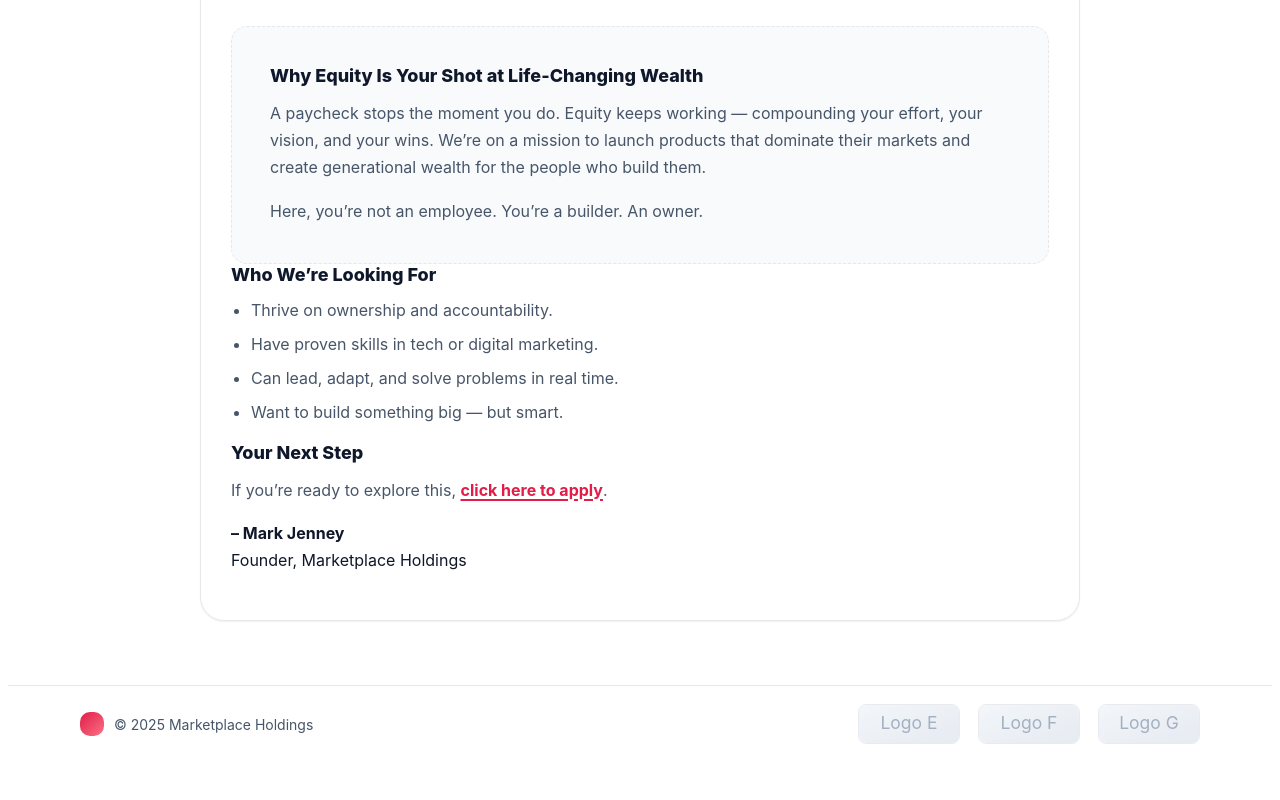
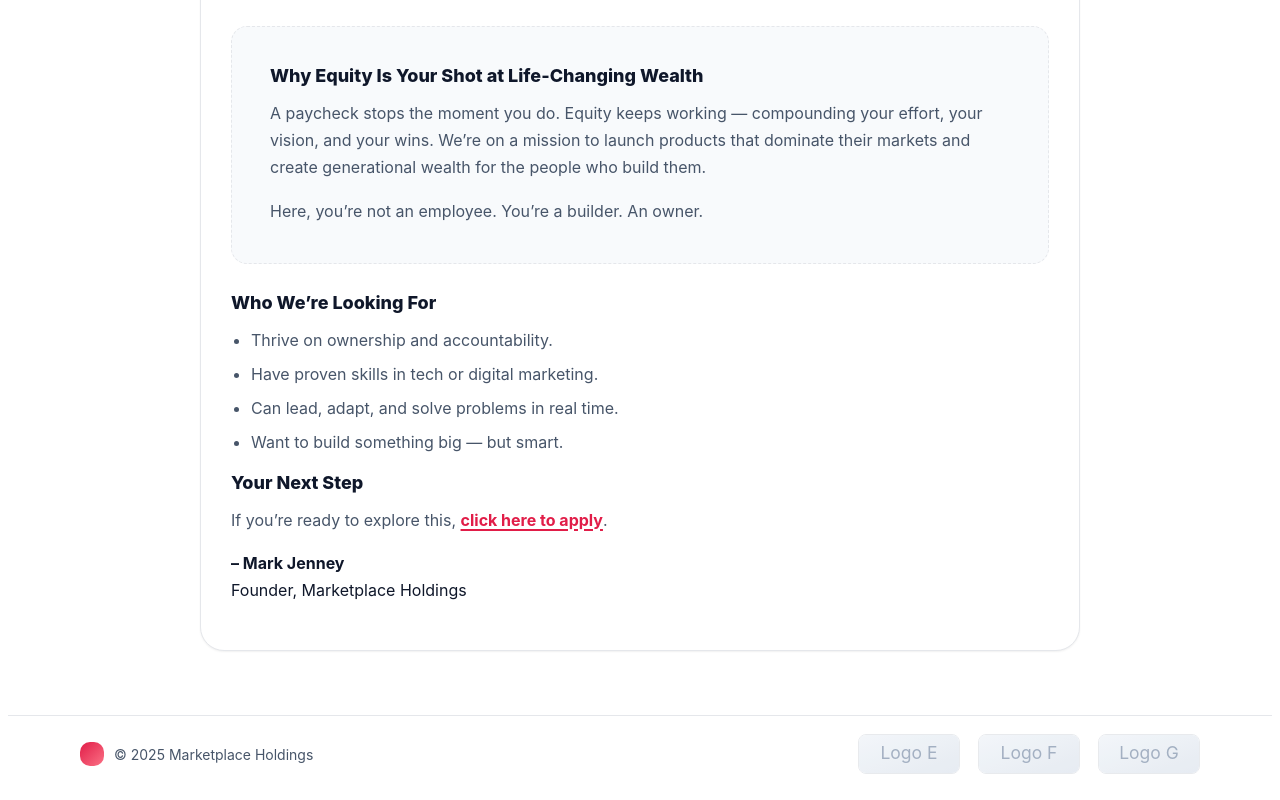
Before and after one commit to marketplaceholdings/marketplace-holdings-site, a React (Vite) app in the folder marketplace-holdings-site/: page / in a window 1280 px wide. Shown: the part 9022-9822 px from the top of the page. Before the commit the page ends 9792 px from the top, so only its background shows below. Built offline with nearby package versions, Linux system fonts and the light colour scheme.

Commit message:
Update App.jsx

```diff
--- a/marketplace-holdings-site/src/App.jsx
+++ b/marketplace-holdings-site/src/App.jsx
@@ -1064,13 +1064,15 @@ export default function App() {
 </P>
                 </div>
 
-                <H3 style={{ marginTop: 22 }}>Who We’re Looking For</H3>
-                <ul style={{ marginTop: 10, paddingLeft: 20, color: theme.subtext }}>
-                  <li style={{ marginTop: 6 }}>Thrive on ownership and accountability.</li>
-                  <li style={{ marginTop: 6 }}>Have proven skills in tech or digital marketing.</li>
-                  <li style={{ marginTop: 6 }}>Can lead, adapt, and solve problems in real time.</li>
-                  <li style={{ marginTop: 6 }}>Want to build something big — but smart.</li>
-                </ul>
+<div style={{ paddingTop: 28 }}>
+  <H3 style={{ marginTop: 0 }}>Who We’re Looking For</H3>
+  <ul style={{ marginTop: 12, paddingLeft: 20, color: theme.subtext }}>
+    <li style={{ marginTop: 6 }}>Thrive on ownership and accountability.</li>
+    <li style={{ marginTop: 6 }}>Have proven skills in tech or digital marketing.</li>
+    <li style={{ marginTop: 6 }}>Can lead, adapt, and solve problems in real time.</li>
+    <li style={{ marginTop: 6 }}>Want to build something big — but smart.</li>
+  </ul>
+</div>
 
                 <H3 style={{ marginTop: 22 }}>Your Next Step</H3>
                 <P dim>
```
